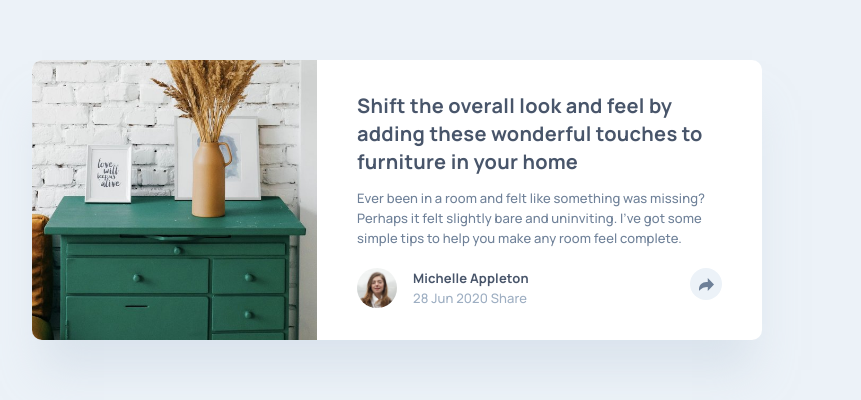
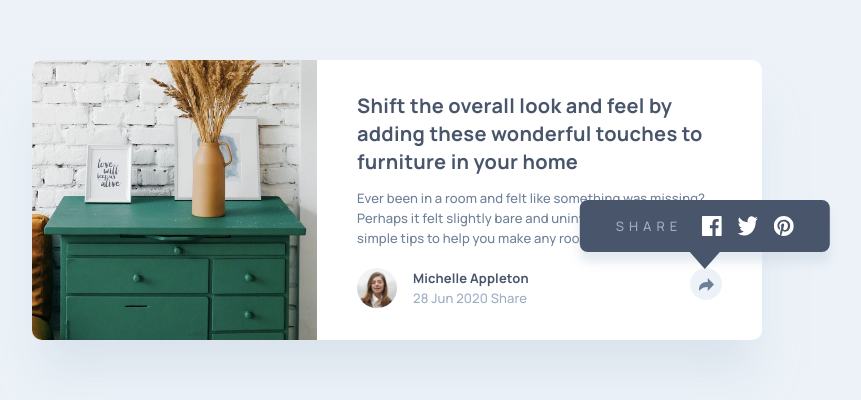
Before and after one commit to lauraamiaa/article-preview-component, a website: page index.html in a window 1280 px wide. Shown: the part 200-600 px from the top of the page, without its empty margins (243-1104 px from the left). Drawn offline with Linux system fonts and the light colour scheme.

Commit message:
position tooltip

```diff
--- a/index.html
+++ b/index.html
@@ -54,6 +54,7 @@
             </div>
           </div>
 
+          <div class="relative">
             <div
               class="h-8 w-8 flex justify-center items-center bg-light-gray-blue rounded-full"
             >
@@ -61,11 +62,38 @@
                 src="./assets/icon-share.svg"
                 alt="Share Icon"
                 loading="lazy"
+              />
+            </div>
+
+            <div
+              id="tooltip"
+              class="flex gap-5 justify-between items-center absolute w-max translate-x-tooltip py-4 px-9 bg-dark-gray bottom-14 shadow-share rounded-lg after:absolute after:left-1/2 after:bottom-m17 after:-translate-x-1/2 after:w-0 after:h-0 after:border-r-15 after:border-r-transparent after:border-l-15 after:border-l-transparent after:border-t-17 after:border-t-dark-gray"
+            >
+              <div class="uppercase text-share text-gray-blue">Share</div>
+              <div class="flex gap-4">
+                <img
+                  src="./assets/icon-facebook.svg"
+                  alt="Facebook"
+                  loading="lazy"
+                  class=""
+                />
+                <img
+                  src="./assets/icon-twitter.svg"
+                  alt="Twitter"
+                  loading="lazy"
+                  class=""
+                />
+                <img
+                  src="./assets/icon-pinterest.svg"
+                  alt="Pinterest"
+                  loading="lazy"
                   class=""
                 />
               </div>
             </div>
           </div>
         </div>
+      </div>
+    </div>
   </body>
 </html>
```
Also changed, not shown: dist/output.css. Lines whose indentation alone changed are shown as unchanged.
